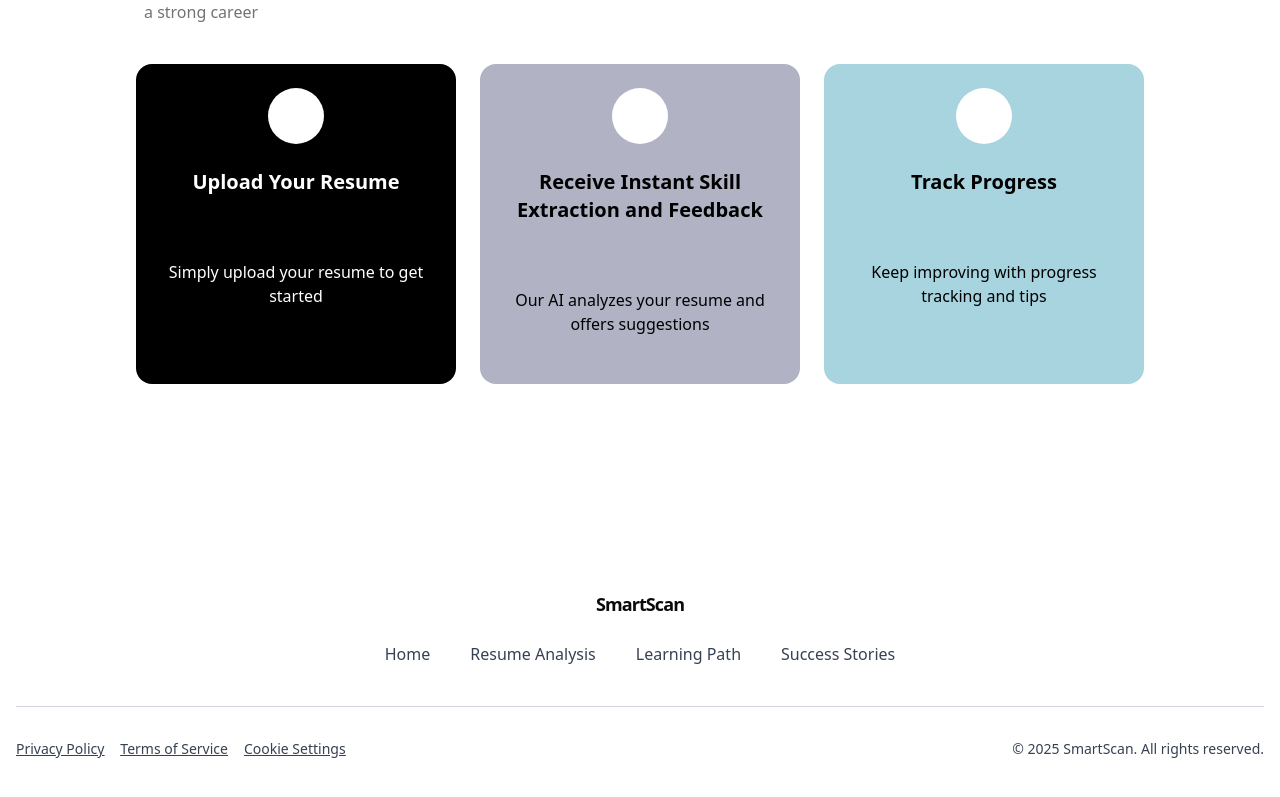
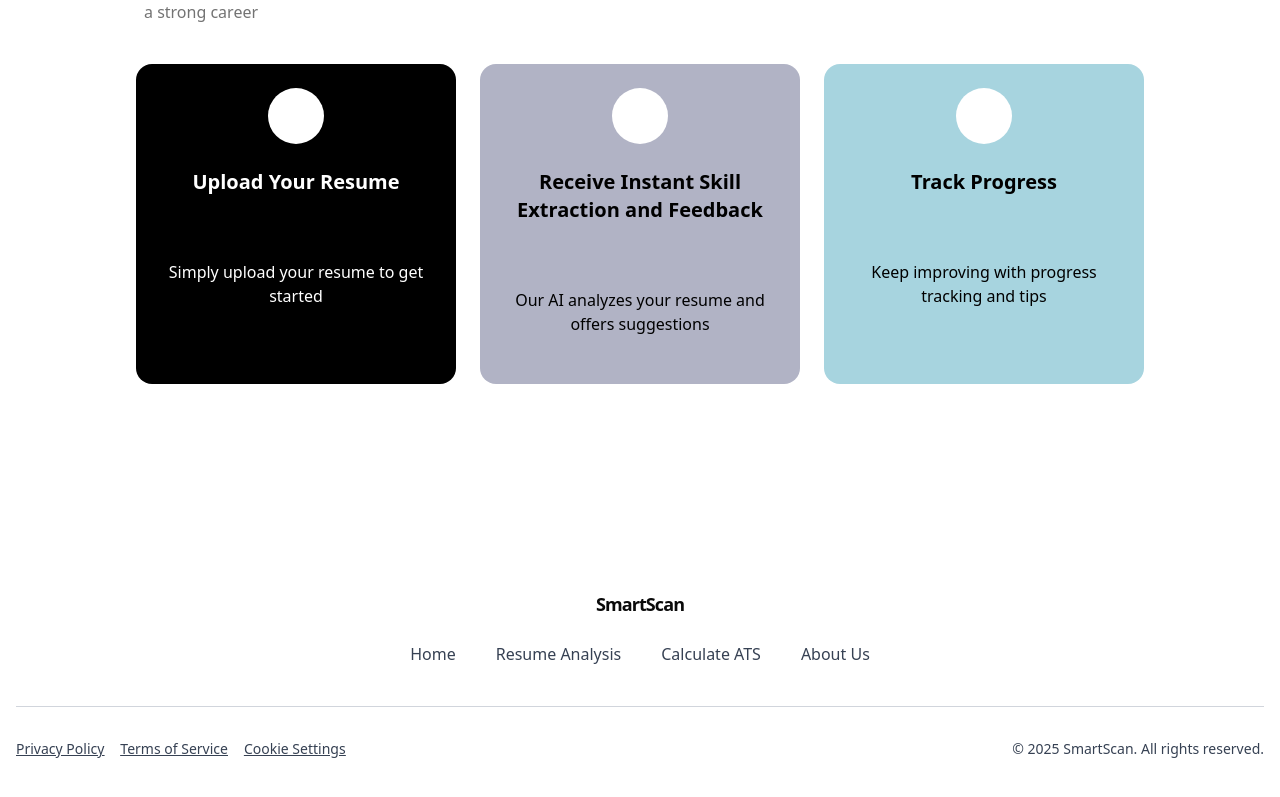
Before and after one commit to JayantRautela/SmartScan, a React (Vite) app in the folder frontend/: page / in a window 1280 px wide. Shown: the part 1251-2048 px from the top of the page. Built offline with nearby package versions, Linux system fonts and the light colour scheme; no server answers.

Commit message:
fix(Footer): update navigation links by replacing Learning Path and Success Stories with Calculate ATS and About Us

```diff
--- a/frontend/src/components/shared/Footer.tsx
+++ b/frontend/src/components/shared/Footer.tsx
@@ -10,8 +10,8 @@ const Footer = () => {
         <div className="flex flex-col sm:flex-row flex-wrap gap-4 sm:gap-10 items-center justify-center mt-6 text-gray-700">
           <Link to="/" className="hover:underline transition delay-150 duration-300 ease-in-out">Home</Link>
           <Link to="/resume-analysis" className="hover:underline transition delay-150 duration-300 ease-in-out">Resume Analysis</Link>
-          <Link to="/learning-path" className="hover:underline transition delay-150 duration-300 ease-in-out">Learning Path</Link>
-          <Link to="/success-stories" className="hover:underline transition delay-150 duration-300 ease-in-out">Success Stories</Link>
+          <Link to="/calculate-ats" className="hover:underline transition delay-150 duration-300 ease-in-out">Calculate ATS</Link>
+          <Link to="/" className="hover:underline transition delay-150 duration-300 ease-in-out">About Us</Link>
         </div>
       </section>
 
```
